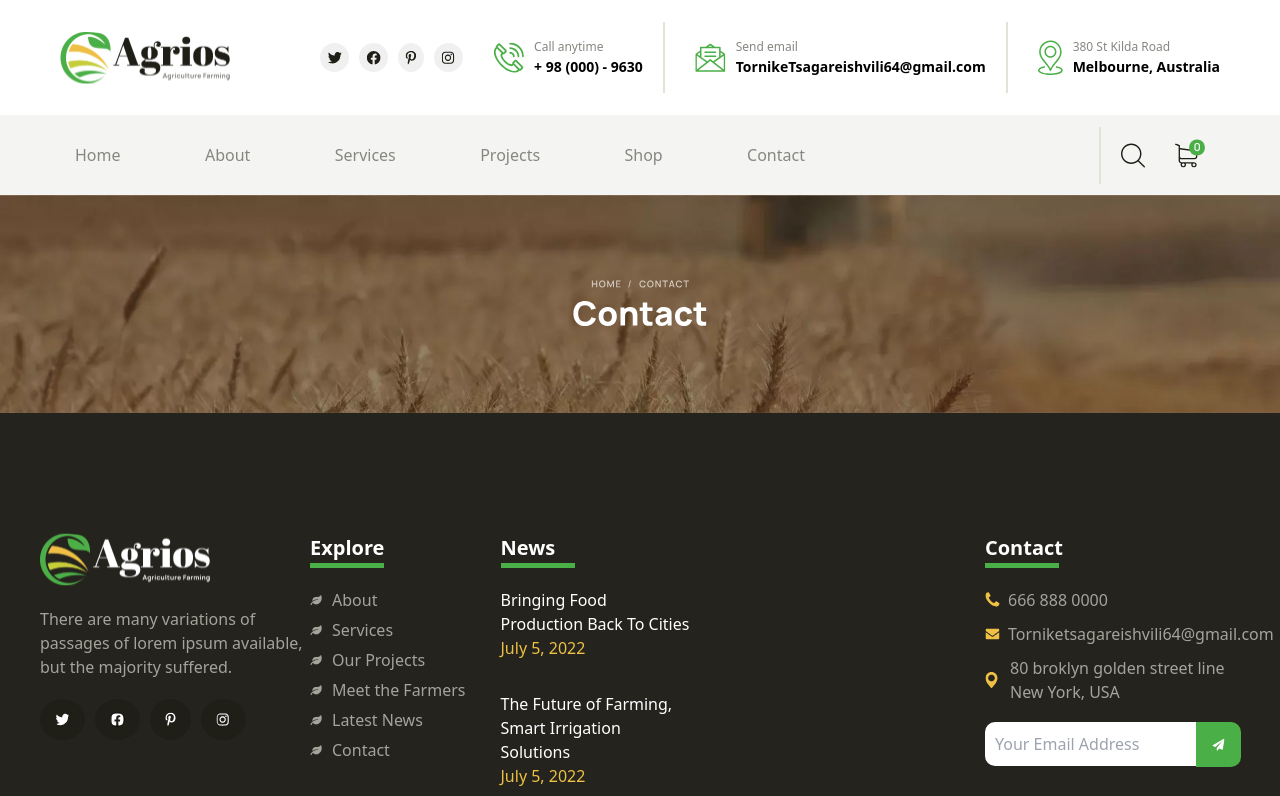
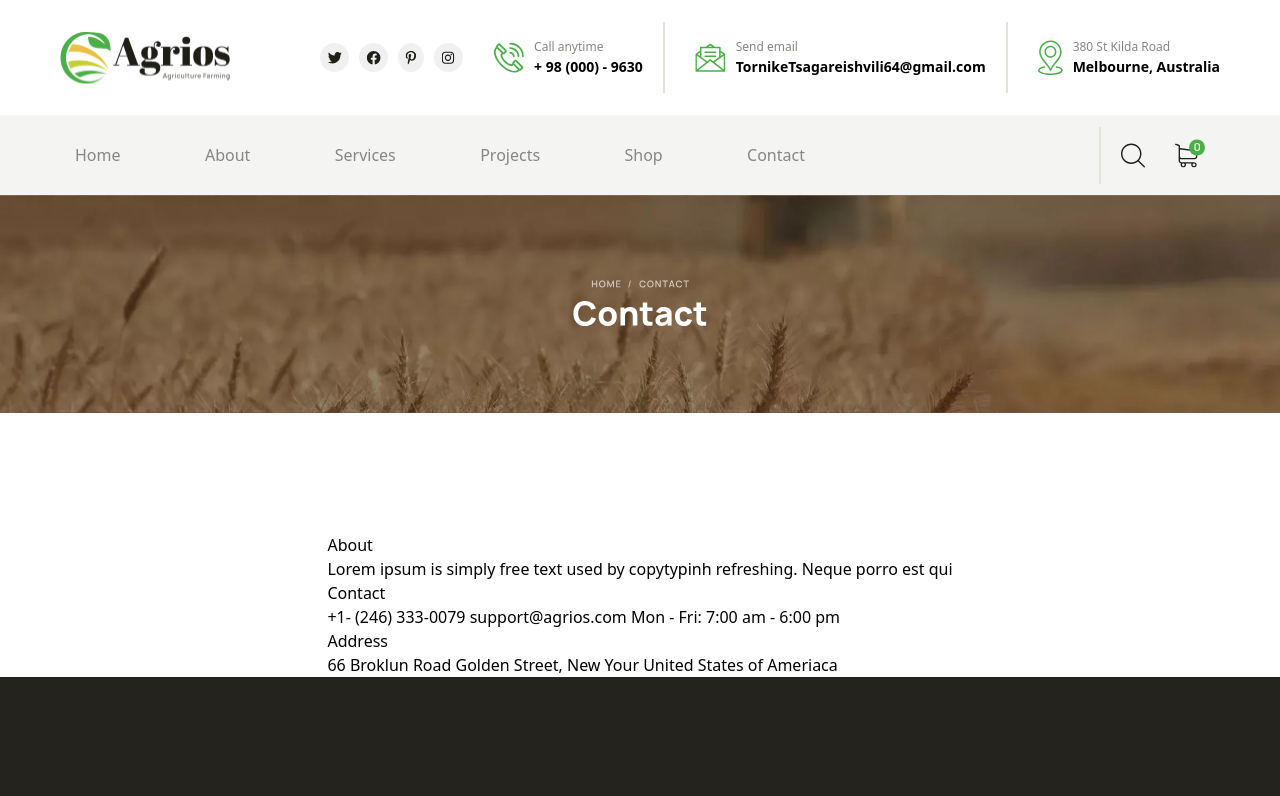
Before and after one commit to Tornike512/Agrios-website-tailwind, a React (Vite) app: page /contact in a window 1280 px wide. Shown: the top 796 px of the page. Built offline with nearby package versions, Linux system fonts and the light colour scheme.

Commit message:
Add: ContactGrid Section HTML

```diff
--- /dev/null
+++ b/src/pages/ContactPage/ContactGrid/ContactGrid.tsx
@@ -0,0 +1,25 @@
+export function ContactGrid() {
+  return (
+    <section>
+      <div>
+        <h3>About</h3>
+        <p>
+          Lorem ipsum is simply free text used by copytypinh refreshing. Neque
+          porro est qui
+        </p>
+      </div>
+      <div>
+        <h3>Contact</h3>
+        <p>
+          +1- (246) 333-0079 support@agrios.com Mon - Fri: 7:00 am - 6:00 pm
+        </p>
+      </div>
+      <div>
+        <h3>Address</h3>
+        <p>66 Broklun Road Golden Street, New Your United States of Ameriaca</p>
+      </div>
+    </section>
+  );
+}
+
+export default ContactGrid;
--- /dev/null
+++ b/src/pages/ContactPage/ContactGrid/index.ts
@@ -0,0 +1 @@
+export { ContactGrid } from "./ContactGrid";
--- a/src/pages/ContactPage/ContactHeader/ContactHeader.tsx
+++ b/src/pages/ContactPage/ContactHeader/ContactHeader.tsx
@@ -2,7 +2,7 @@
 
 export function ContactHeader() {
   return (
-    <figure>
+    <figure className="mb-[120px]">
       <img
         className="w-full lg:[400px] object-cover"
         src={contactHeader}
--- a/src/pages/ContactPage/ContactPage.tsx
+++ b/src/pages/ContactPage/ContactPage.tsx
@@ -1,9 +1,11 @@
+import { ContactGrid } from "./ContactGrid";
 import { ContactHeader } from "./ContactHeader";
 
 export function ContactPage() {
   return (
     <section className="w-full flex flex-col justify-center items-center">
       <ContactHeader />
+      <ContactGrid />
     </section>
   );
 }
```
